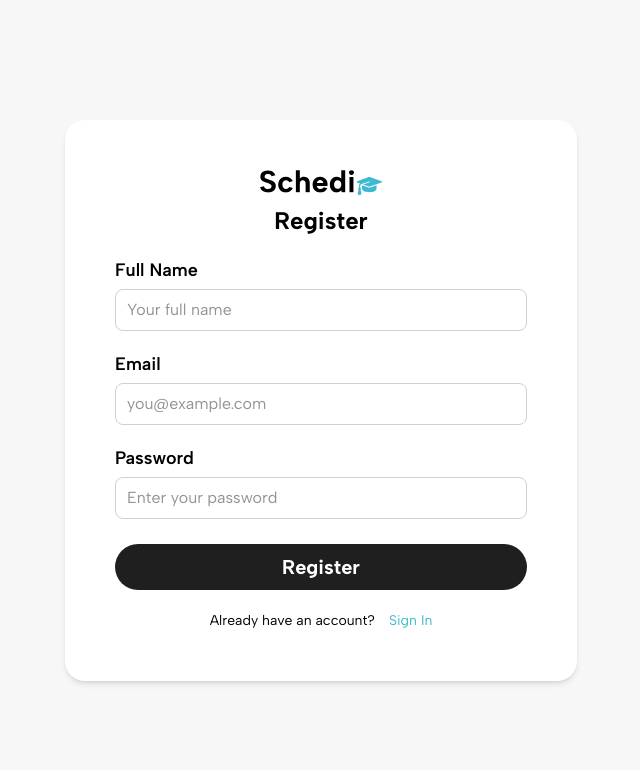
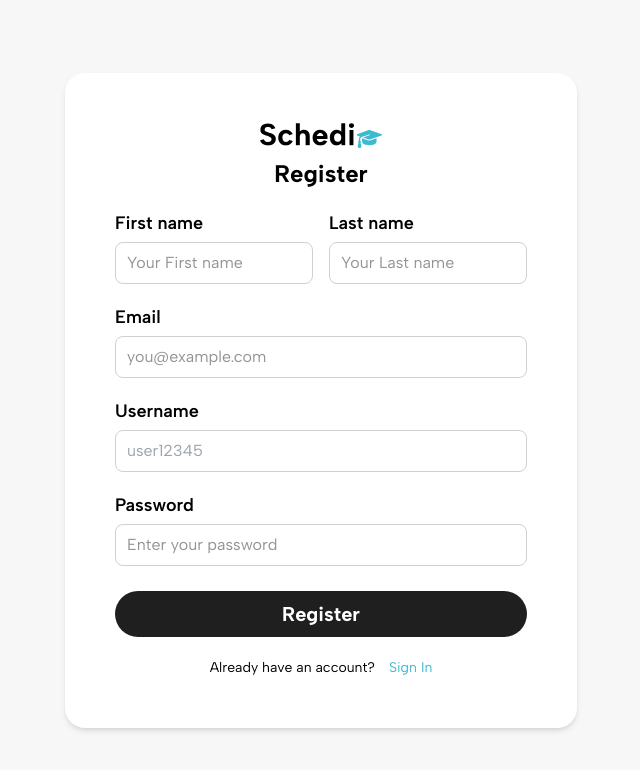
Before and after one commit to zflukz/Schedio, a React (Create React App) app in the folder client/: page /register in a window 1280 px wide. Shown: the top 770 px of the page, without its empty margins (319-959 px from the left). Built offline with nearby package versions, Linux system fonts and the light colour scheme.

Commit message:
Fix Sign in and Register to handle new data

```diff
--- a/client/src/component/Sign In.tsx
+++ b/client/src/component/Sign In.tsx
@@ -3,7 +3,7 @@ import { useNavigate } from "react-router-dom";
 
 interface AuthFormProps {
   mode: "signin" | "register";
-  onSubmit: (data: { username?: string; email?: string; password: string; name?: string }) => void;
+  onSubmit: (data: { username?: string; email?: string; password: string; firstname?: string; lastname?: string}) => void;
   backendError?: string;
 }
 
@@ -12,14 +12,15 @@ const AuthForm: React.FC<AuthFormProps> = ({ mode, onSubmit, backendError }) =>
   const [username, setUsername] = useState("");
   const [email, setEmail] = useState("");
   const [password, setPassword] = useState("");
-  const [name, setName] = useState(""); // ใช้เฉพาะ Register
+  const [firstname, setfirstName] = useState(""); // ใช้เฉพาะ Register
+  const [lastname, setlastName] = useState(""); // ใช้เฉพาะ Register
   const [error, setError] = useState("");
 
   const handleSubmit = (e: React.FormEvent) => {
     e.preventDefault();
 
     const requiredField = mode === "signin" ? username : email;
-    if (!requiredField || !password || (mode === "register" && !name)) {
+    if (!requiredField || !password || (mode === "register" && !firstname && !lastname)) {
       setError("Please fill in all required fields.");
       return;
     }
@@ -29,7 +30,9 @@ const AuthForm: React.FC<AuthFormProps> = ({ mode, onSubmit, backendError }) =>
       username: mode === "signin" ? username : undefined,
       email: mode === "register" ? email : undefined,
       password,
-      name: mode === "register" ? name : undefined
+      firstname: mode === "register" ? firstname : undefined ,
+      lastname: mode === "register" ? lastname : undefined
+
     });
   };
 
@@ -55,34 +58,51 @@ const AuthForm: React.FC<AuthFormProps> = ({ mode, onSubmit, backendError }) =>
 
         {/* Name (เฉพาะ Register) */}
         {mode === "register" && (
-          <div className="mb-[20px]">
-            <label className="block mb-[5px] text-[18px] font-semibold">Full Name</label>
-            <input
-              type="text"
-              value={name}
-              onChange={(e) => setName(e.target.value)}
-              className="w-full border border-support4 rounded-[8px] px-[11px] py-[8px] bg-white focus:outline-none focus:ring-2 focus:ring-primary"
-              placeholder="Your full name"
-              required
-            />
+          <div className="flex flex-row gap-4 mb-[20px]">
+            {/* First Name */}
+            <div className="flex flex-col w-1/2">
+              <label className="block mb-[5px] text-[18px] font-semibold">First name</label>
+              <input
+                type="text"
+                value={firstname}
+                onChange={(e) => setfirstName(e.target.value)}
+                className="w-full border border-support4 rounded-[8px] px-[11px] py-[8px] bg-white focus:outline-none focus:ring-2 focus:ring-primary"
+                placeholder="Your First name"
+                required
+              />
+            </div>
+
+            {/* Last Name (หรือ field ที่ 2) */}
+            <div className="flex flex-col w-1/2">
+              <label className="block mb-[5px] text-[18px] font-semibold">Last name</label>
+              <input
+                type="text"
+                value={lastname}
+                onChange={(e) => setlastName(e.target.value)}
+                className="w-full border border-support4 rounded-[8px] px-[11px] py-[8px] bg-white focus:outline-none focus:ring-2 focus:ring-primary"
+                placeholder="Your Last name"
+                required
+              />
+            </div>
           </div>
         )}
 
         {/* Username for signin, Email for register */}
         {mode === "signin" ? (
           <div className="mb-[20px]">
-            <label className="block mb-[5px] text-[18px] font-semibold">Username</label>
+            <label className="block mb-[5px] text-[18px] font-semibold">Username or Email</label>
             <input
               type="text"
               value={username}
               onChange={(e) => setUsername(e.target.value)}
               className="w-full border border-support4 rounded-[8px] px-[11px] py-[8px] bg-white focus:outline-none focus:ring-2 focus:ring-primary"
-              placeholder="Enter your username"
+              placeholder="Enter your username or Email"
               required
             />
           </div>
         ) : (
           <div className="mb-[20px]">
+            <div className="mb-[20px]">
             <label className="block mb-[5px] text-[18px] font-semibold">Email</label>
             <input
               type="email"
@@ -92,7 +112,20 @@ const AuthForm: React.FC<AuthFormProps> = ({ mode, onSubmit, backendError }) =>
               placeholder="you@example.com"
               required
             />
+            </div>
+            <div className="mb-[20px]">
+            <label className="block mb-[5px] text-[18px] font-semibold">Username</label>
+            <input
+              type="username"
+              value={username}
+              onChange={(e) => setEmail(e.target.value)}
+              className="w-full border border-support4 rounded-[8px] px-[11px] py-[8px] bg-white focus:outline-none focus:ring-2 focus:ring-primary"
+              placeholder="user12345"
+              required
+            />
+            </div>
           </div>
+
         )}
 
         {/* Password */}
```
